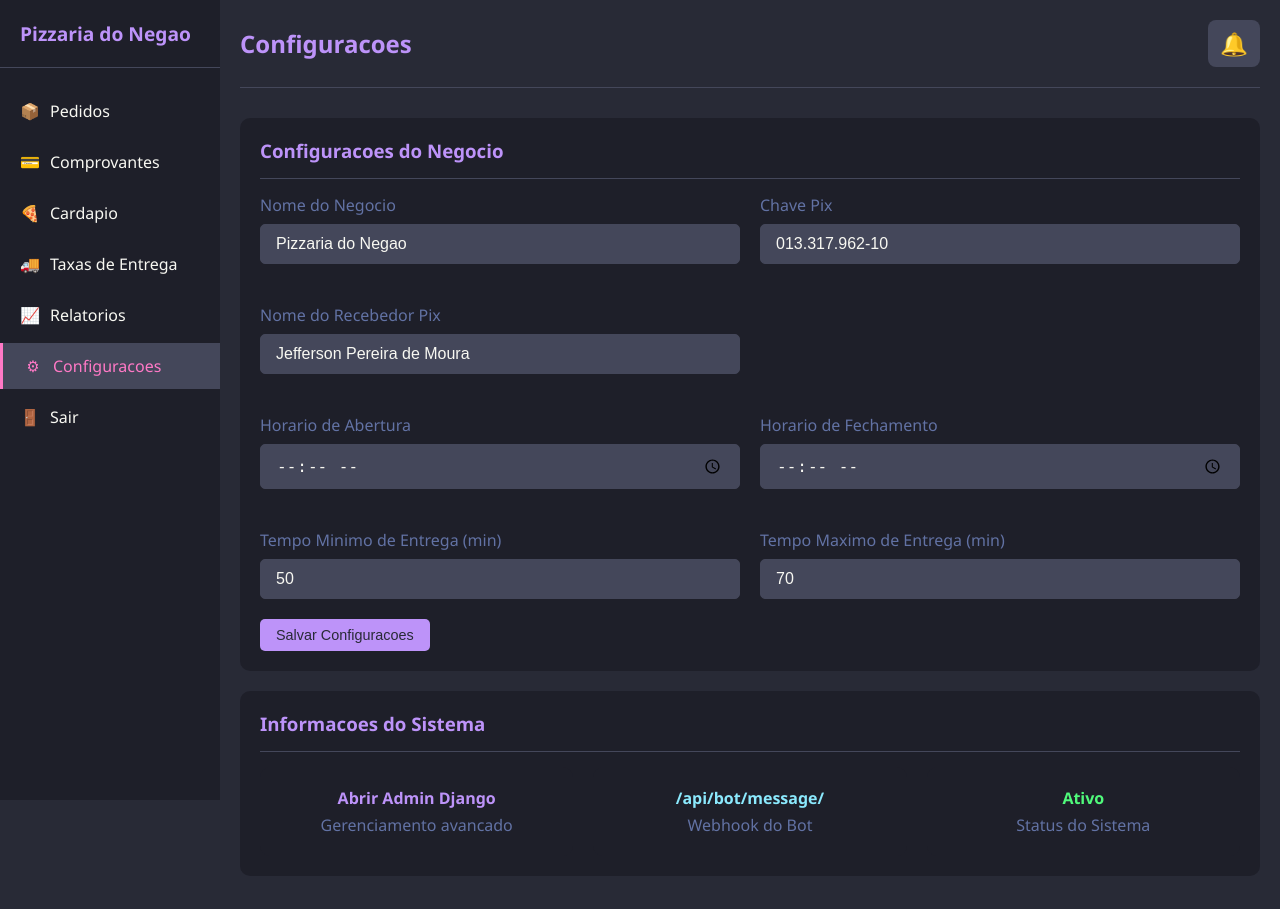
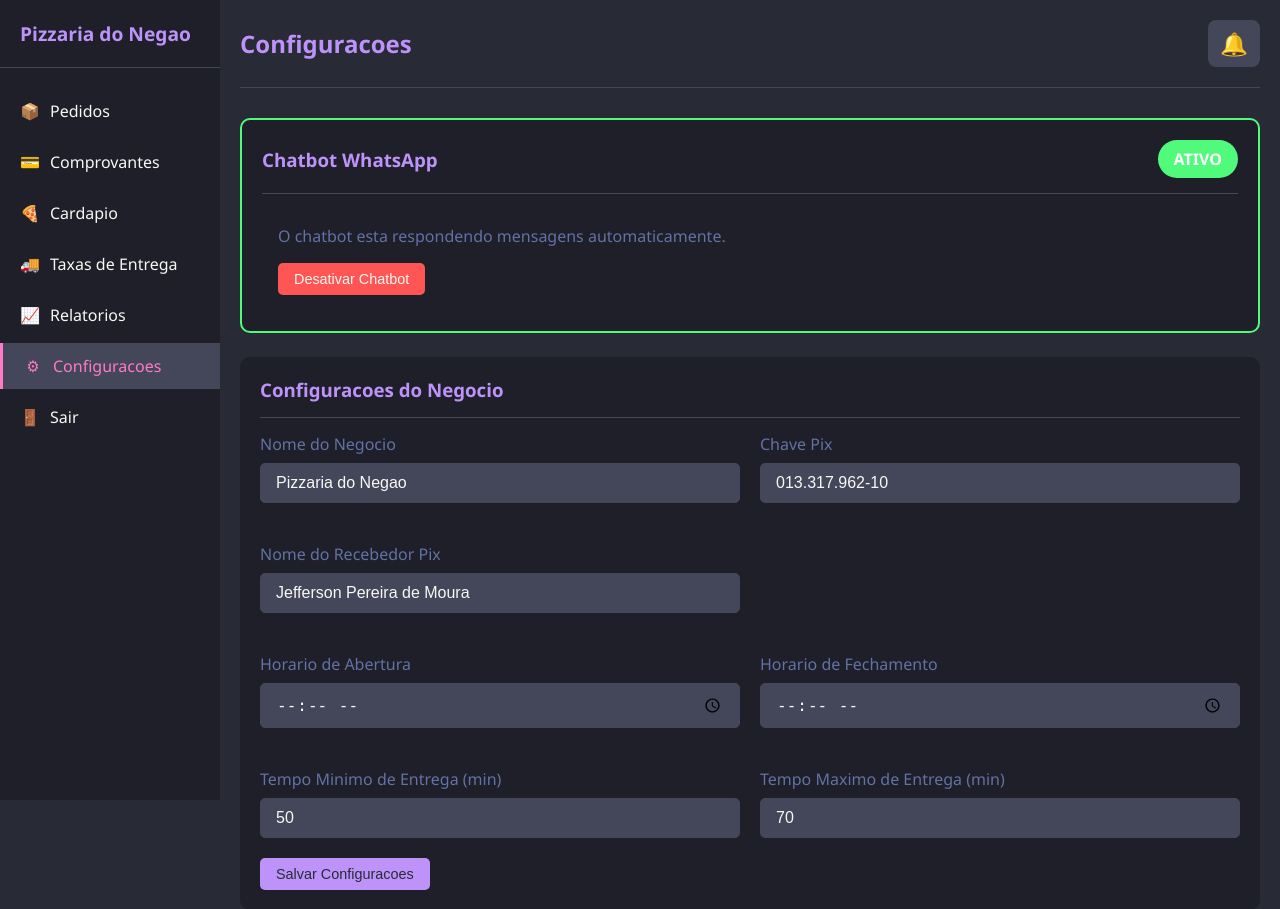
Before and after one commit to iidutra/pizza-n8n, a Django app: page /settings/ in a window 1280 px wide. Shown: the top 909 px of the page. Run offline with Django 4.2, Linux system fonts and the light colour scheme; the visitor is signed in with stand-in values (Sample User, id 1); data comes from the database, SQL or seed files in the repository; parts of the project's set-up code (start-up, migrations or seed data) failed here and were passed over.

Commit message:
Adiciona botão de ativar/desativar chatbot no dashboard
- Novo campo chatbot_enabled em BusinessSettings
- Toggle visual na tela de configurações com status colorido
- Bot ignora mensagens quando desativado
- Migration 0004_add_chatbot_enabled

Co-Authored-By: Claude Opus 4.5 <noreply@anthropic.com>

```diff
--- a/pizzaria/bot_views.py
+++ b/pizzaria/bot_views.py
@@ -2389,6 +2389,12 @@ def bot_webhook(request):
     if payload.get('fromMe', False):
         return JsonResponse({"status": "ignored"})
 
+    # Verifica se o chatbot está ativo
+    settings_obj = BusinessSettings.get_settings()
+    if not settings_obj.chatbot_enabled:
+        logger.info("Chatbot desativado - mensagem ignorada")
+        return JsonResponse({"status": "ignored", "reason": "chatbot_disabled"})
+
     # IMPORTANTE: Ignora mensagens antigas para evitar disparo em massa ao reconectar
     current_time = int(time.time())
 
--- a/pizzaria/models.py
+++ b/pizzaria/models.py
@@ -156,6 +156,7 @@ class BusinessSettings(models.Model):
     promo_image = models.ImageField(upload_to='config/', blank=True, verbose_name='Imagem da Promocao')
     promo_text = models.TextField(blank=True, verbose_name='Texto da Promocao')
     promo_active = models.BooleanField(default=False, verbose_name='Promocao Ativa')
+    chatbot_enabled = models.BooleanField(default=True, verbose_name='Chatbot Ativo')
 
     class Meta:
         verbose_name = 'Configuracao'
--- a/pizzaria/panel_views.py
+++ b/pizzaria/panel_views.py
@@ -181,6 +181,22 @@ def settings_view(request):
         'page_title': 'Configuracoes',
     }
     return render(request, 'settings.html', context)
+
+
+@login_required
+@require_POST
+def toggle_chatbot(request):
+    """Ativa/desativa o chatbot."""
+    settings_obj = BusinessSettings.get_settings()
+    settings_obj.chatbot_enabled = not settings_obj.chatbot_enabled
+    settings_obj.save()
+
+    if settings_obj.chatbot_enabled:
+        messages.success(request, 'Chatbot ativado!')
+    else:
+        messages.warning(request, 'Chatbot desativado!')
+
+    return redirect('settings')
 
 
 @login_required
--- a/pizzaria/templates/settings.html
+++ b/pizzaria/templates/settings.html
@@ -3,6 +3,29 @@
 {% block title %}Configuracoes - Pizzaria do Negao{% endblock %}
 
 {% block content %}
+<!-- Card de Controle do Chatbot -->
+<div class="card" style="margin-bottom: 1.5rem; border: 2px solid {% if settings.chatbot_enabled %}var(--accent-green){% else %}var(--accent-red){% endif %};">
+    <div class="card-header" style="display: flex; justify-content: space-between; align-items: center;">
+        <h3>Chatbot WhatsApp</h3>
+        <span style="padding: 0.5rem 1rem; border-radius: 20px; font-weight: bold; background: {% if settings.chatbot_enabled %}var(--accent-green){% else %}var(--accent-red){% endif %}; color: white;">
+            {% if settings.chatbot_enabled %}ATIVO{% else %}DESATIVADO{% endif %}
+        </span>
+    </div>
+    <form method="post" action="{% url 'toggle_chatbot' %}" style="padding: 1rem;">
+        {% csrf_token %}
+        <p style="margin-bottom: 1rem; color: var(--text-secondary);">
+            {% if settings.chatbot_enabled %}
+                O chatbot esta respondendo mensagens automaticamente.
+            {% else %}
+                O chatbot esta pausado. As mensagens nao serao respondidas.
+            {% endif %}
+        </p>
+        <button type="submit" class="btn {% if settings.chatbot_enabled %}btn-danger{% else %}btn-success{% endif %}">
+            {% if settings.chatbot_enabled %}Desativar Chatbot{% else %}Ativar Chatbot{% endif %}
+        </button>
+    </form>
+</div>
+
 <div class="card">
     <div class="card-header">
         <h3>Configuracoes do Negocio</h3>
--- a/pizzaria/urls.py
+++ b/pizzaria/urls.py
@@ -37,6 +37,7 @@ urlpatterns = [
     path('menu/', panel_views.menu_view, name='menu'),
     path('delivery-fees/', panel_views.delivery_fees_view, name='delivery_fees'),
     path('settings/', panel_views.settings_view, name='settings'),
+    path('settings/toggle-chatbot/', panel_views.toggle_chatbot, name='toggle_chatbot'),
     path('reports/', panel_views.reports_view, name='reports'),
 
     # AJAX Actions
```
Also changed, not shown: pizzaria/migrations/0004_add_chatbot_enabled.py (added).
